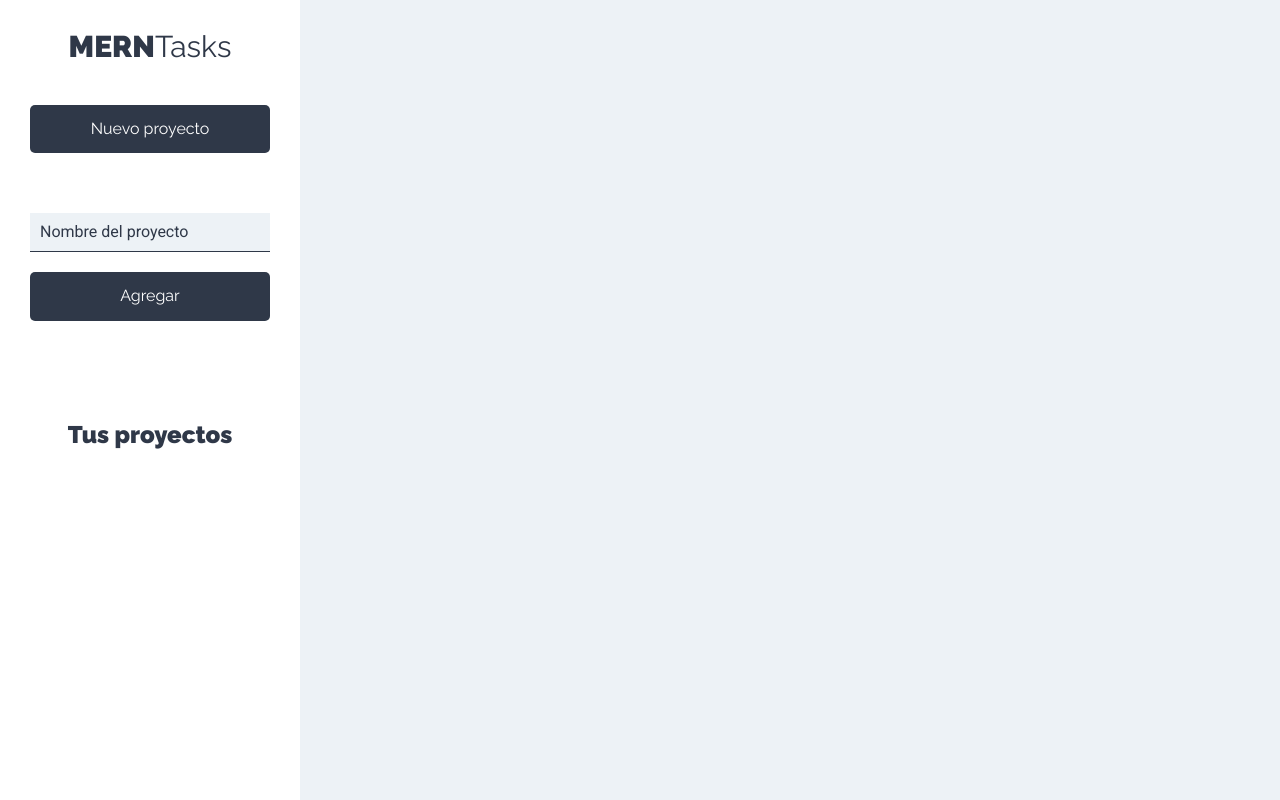
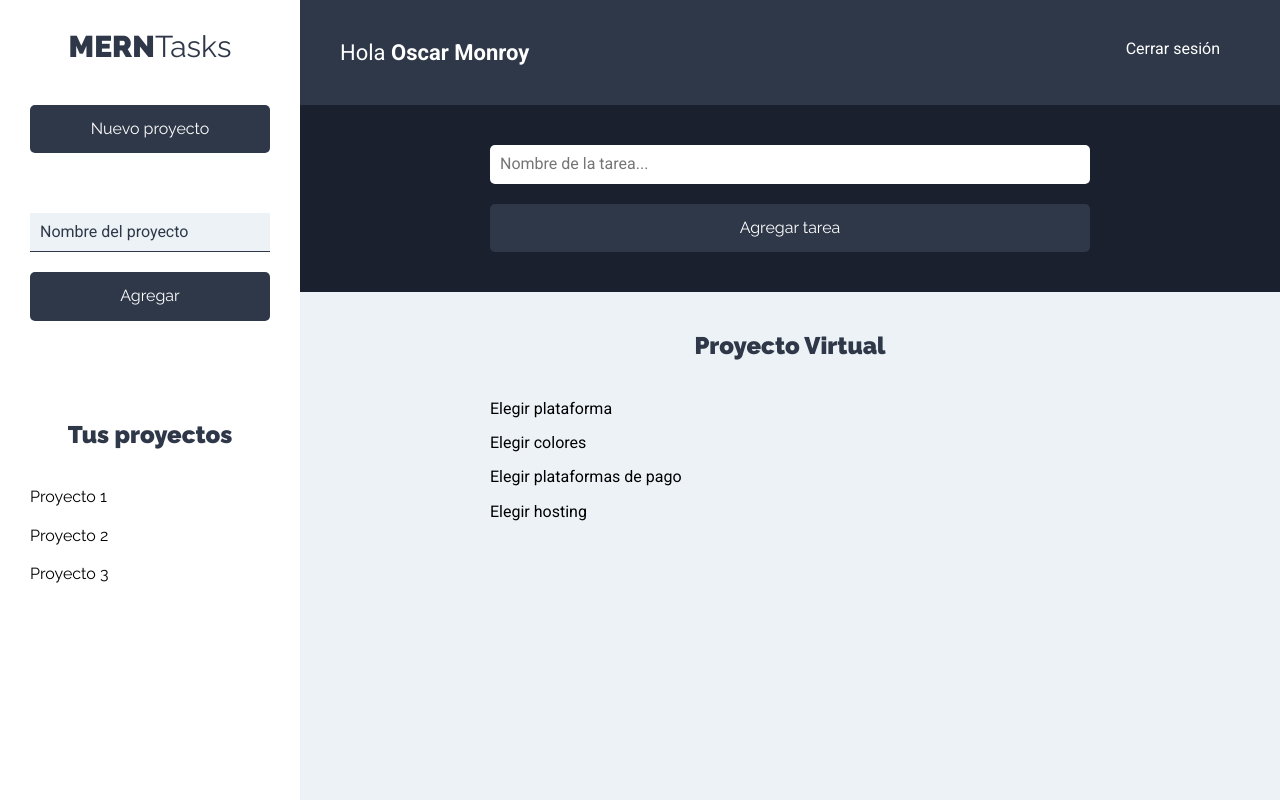
Before and after one commit to OzkrMonroy/mern-client-app, a React (Create React App) app: page /projects in a window 1280 px wide. Built offline with nearby package versions, Linux system fonts and the light colour scheme.

Commit message:
TasksList user interface is ready

```diff
--- a/package.json
+++ b/package.json
@@ -8,6 +8,7 @@
     "@testing-library/user-event": "^7.2.1",
     "react": "^16.13.1",
     "react-dom": "^16.13.1",
+    "react-firebase-file-uploader": "^2.4.3",
     "react-router-dom": "^5.2.0",
     "react-scripts": "3.4.1"
   },
--- a/src/components/layout/Sidebar.js
+++ b/src/components/layout/Sidebar.js
@@ -1,5 +1,6 @@
 import React from 'react';
 import FormCreateProject from '../projects/FormCreateProject';
+import ProjectsList from '../projects/ProjectsList';
 
 const Sidebar = () => {
   return (
@@ -8,6 +9,7 @@ const Sidebar = () => {
       <FormCreateProject/>
       <div className="proyectos">
         <h2>Tus proyectos</h2>
+        <ProjectsList/>
       </div>
     </aside>
   );
--- /dev/null
+++ b/src/components/layout/Toolbar.js
@@ -0,0 +1,14 @@
+import React from 'react';
+
+const Toolbar = () => {
+  return (
+    <header className="app-header">
+      <p className="nombre-usuario">Hola <span>Oscar Monroy</span></p>
+      <nav className="nav-principal">
+        <a href="#!">Cerrar sesión</a>
+      </nav>
+    </header>
+  );
+}
+
+export default Toolbar;
--- /dev/null
+++ b/src/components/projects/Project.js
@@ -0,0 +1,11 @@
+import React from 'react'
+
+const Project = ({project}) => {
+  return (
+    <li>
+      <button type="button" className="btn btn-blank">{project.projectName}</button>
+    </li>
+  );
+}
+
+export default Project;
--- a/src/components/projects/Projects.js
+++ b/src/components/projects/Projects.js
@@ -1,13 +1,20 @@
 import React from 'react';
 import Sidebar from '../layout/Sidebar';
+import Toolbar from '../layout/Toolbar';
+import FormTask from '../tasks/FormTask';
+import TasksList from '../tasks/TasksList';
 
 const Projects = () => {
   return (
     <div className="contenedor-app">
       <Sidebar/>
       <div className="seccion-principal">
+        <Toolbar/>
         <main>
-          <div className="contenedor-tareas"></div>
+          <FormTask/>
+          <div className="contenedor-tareas">
+            <TasksList/>
+          </div>
         </main>
       </div>
     </div>
--- /dev/null
+++ b/src/components/projects/ProjectsList.js
@@ -0,0 +1,19 @@
+import React from 'react'
+import Project from './Project'
+
+const ProjectsList = () => {
+  const projects = [
+    {projectName: 'Proyecto 1', id: '1'},
+    {projectName: 'Proyecto 2', id: '2'},
+    {projectName: 'Proyecto 3', id: '3'}
+  ]
+  return (
+    <ul className="listado-proyectos">
+      {projects.map(project => (
+        <Project project={project} key={project.id}/>
+      ))}
+    </ul>
+  );
+}
+
+export default ProjectsList;
--- /dev/null
+++ b/src/components/tasks/FormTask.js
@@ -0,0 +1,35 @@
+import React, { useState } from "react";
+
+const FormTask = () => {
+  const [taskData, setTaskData] = useState({
+    taskName: ''
+  })
+
+  const handleOnChange = e => {
+    setTaskData({
+      ...taskData,
+      [e.target.name]: e.target.value
+    })
+  }
+  return (
+    <div className="formulario">
+      <form>
+        <div className="contenedor-input">
+          <input
+            type="text"
+            className="input-text"
+            placeholder="Nombre de la tarea..."
+            name="taskName"
+            onChange={handleOnChange}
+            value={taskData.taskName}
+          />
+        </div>
+        <div className="contenedor-input">
+          <input type="submit" className="btn btn-primario btn-block btn-submit" value="Agregar tarea"/>
+        </div>
+      </form>
+    </div>
+  );
+};
+
+export default FormTask;
--- /dev/null
+++ b/src/components/tasks/Task.js
@@ -0,0 +1,11 @@
+import React from 'react'
+
+const Task = ({task}) => {
+  return (
+    <li>
+      <p>{task.taskName}</p>
+    </li>
+  );
+}
+
+export default Task;
--- /dev/null
+++ b/src/components/tasks/TasksList.js
@@ -0,0 +1,26 @@
+import React, { Fragment } from 'react'
+import Task from './Task';
+
+const TasksList = () => {
+  const tasksProject = [
+    {taskName: 'Elegir plataforma', taskState: true, id: '1'},
+    {taskName: 'Elegir colores', taskState: false, id: '2'},
+    {taskName: 'Elegir plataformas de pago', taskState: false, id: '3'},
+    {taskName: 'Elegir hosting', taskState: true, id: '4'},
+  ]
+  return (
+    <Fragment>
+      <h2>Proyecto Virtual</h2>
+      <ul className="listado-tareas">
+        {(tasksProject.length === 0)
+          ? (<li className="tarea"><p>No hay tarea</p></li>)
+          : tasksProject.map(task => (
+              <Task key={task.id} task={task}/>
+            ))
+        }
+      </ul>
+    </Fragment>
+  );
+}
+
+export default TasksList;
```
Also changed, not shown: 1 other file (tests, documents, lock files or other folders).
